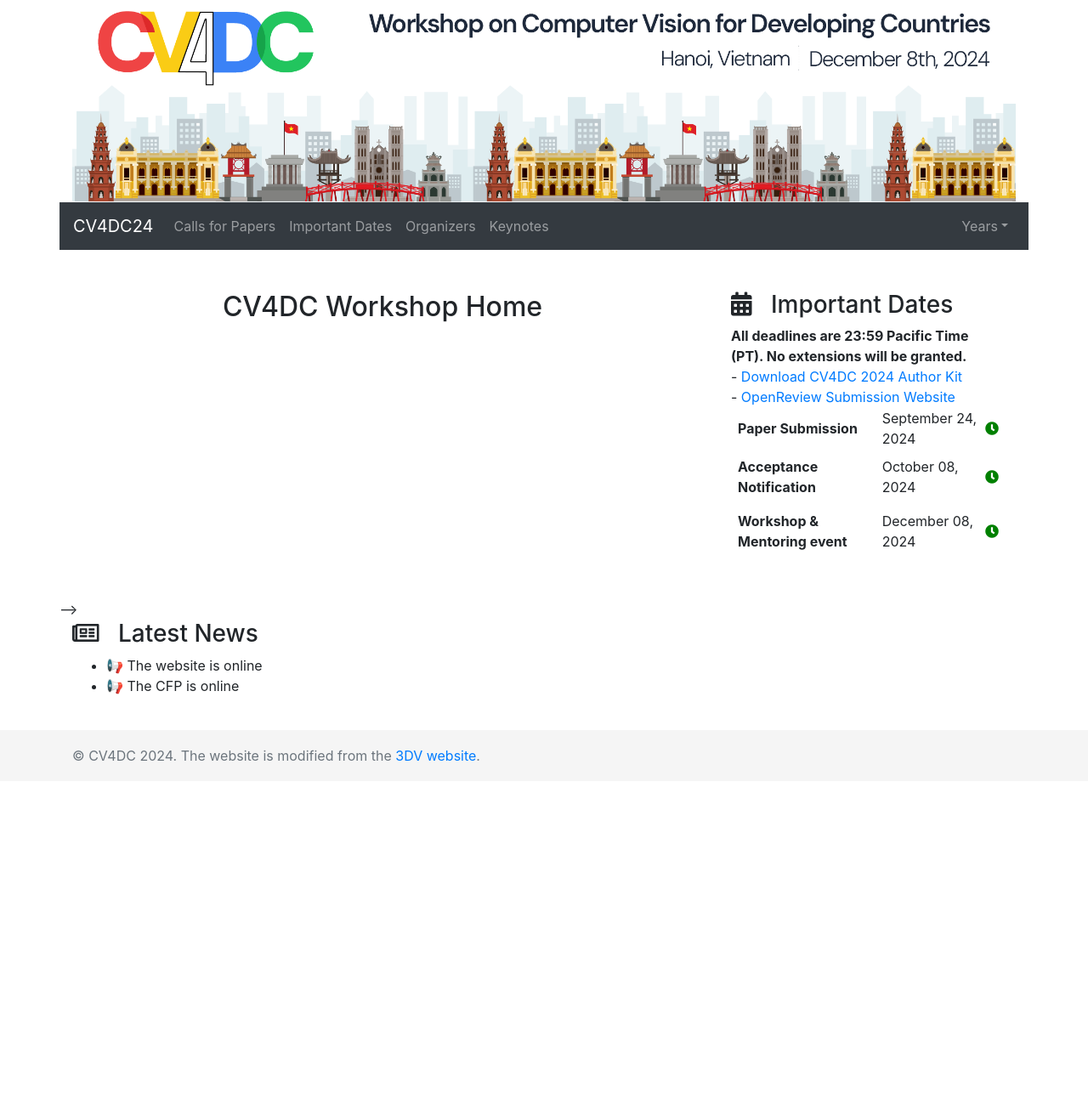
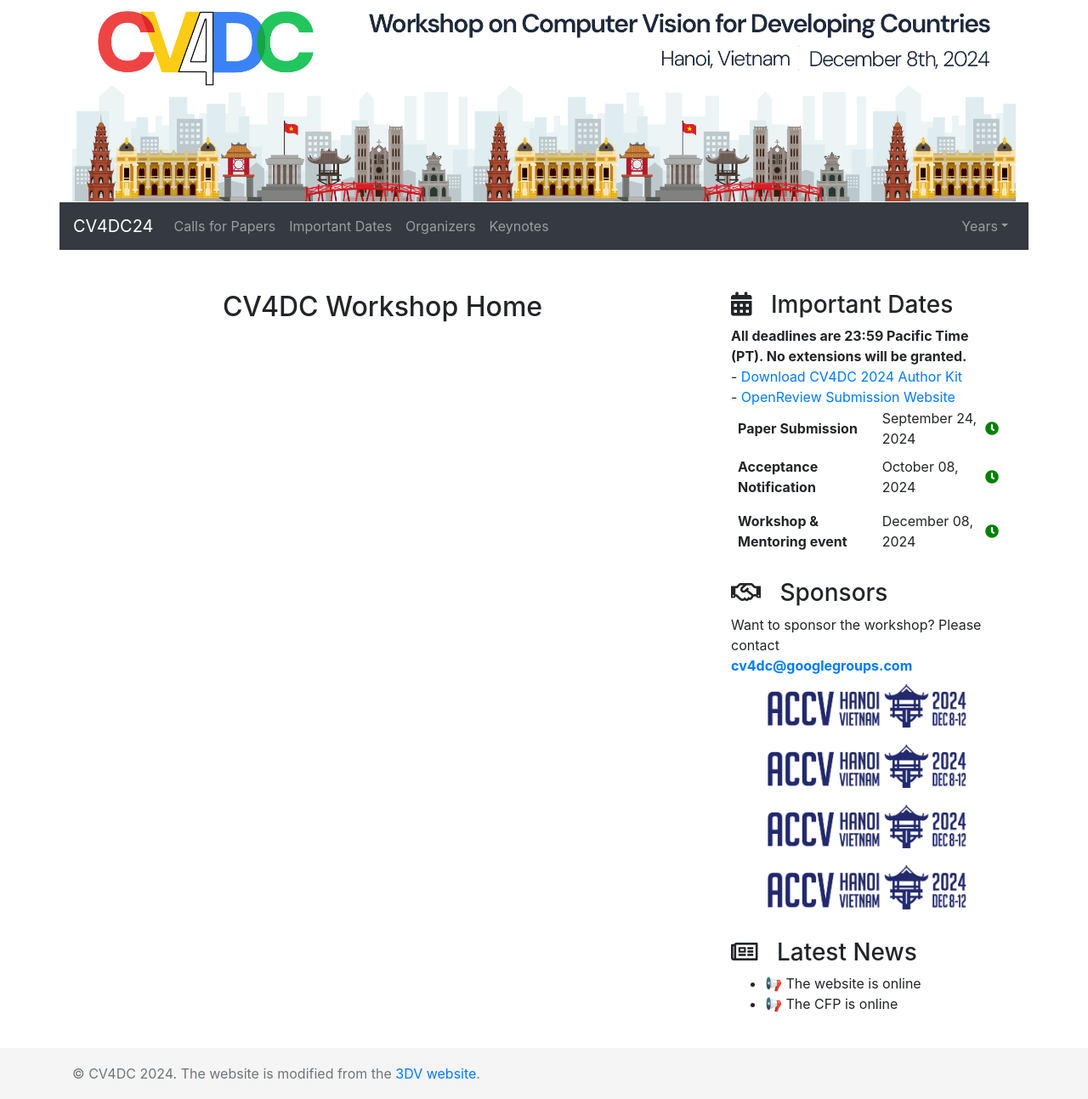
Before and after one commit to cv4dc/cv4dc.github.io, a Jekyll site: the page built from index.md, in a window 1280 px wide. Shown: the whole page at 85% size. Built offline with Jekyll 4.4.1, drawn with Linux system fonts in a browser that asks for light colours; nearby versions of some CDN libraries; comment, search, counter and statistics services are not loaded; before the commit the page ends 919 px from its top, so only the background shows below that.

Commit message:
hide sponsor link

```diff
--- a/_includes/2024_sponsors.html
+++ b/_includes/2024_sponsors.html
@@ -5,7 +5,8 @@
 {% endif %}
 
 <h3><i class="far fa-handshake"></i> &nbsp; Sponsors</h3>
-Want to sponsor the workshop? Check out <b><a href="https://cv4dc.github.io//2024/partnership">Partnership Program</a></b> and contact <br><strong><a href="cv4dc@googlegroups.com">cv4dc@googlegroups.com</a></strong>
+<!-- Want to sponsor the workshop? Check out <b><a href="https://cv4dc.github.io//2024/partnership">Partnership Program</a></b> and contact <br><strong><a href="cv4dc@googlegroups.com">cv4dc@googlegroups.com</a></strong>  -->
+Want to sponsor the workshop? Please contact <br><strong><a href="cv4dc@googlegroups.com">cv4dc@googlegroups.com</a></strong>
 
 <div class="row">
 
--- a/_layouts/2024_sidebar.html
+++ b/_layouts/2024_sidebar.html
@@ -32,8 +32,8 @@
 
           <div class="container-fluid">{% include 2024_dates.html %}</div>
           <br>
-          <!-- <div class="container-fluid">{% include 2024_sponsors.html %}</div>
-          <br> -->
+          <div class="container-fluid">{% include 2024_sponsors.html %}</div>
+          <br>
           <div class="container-fluid">{% include 2024_news.html %}</div>
         </div>
       </div>
```
